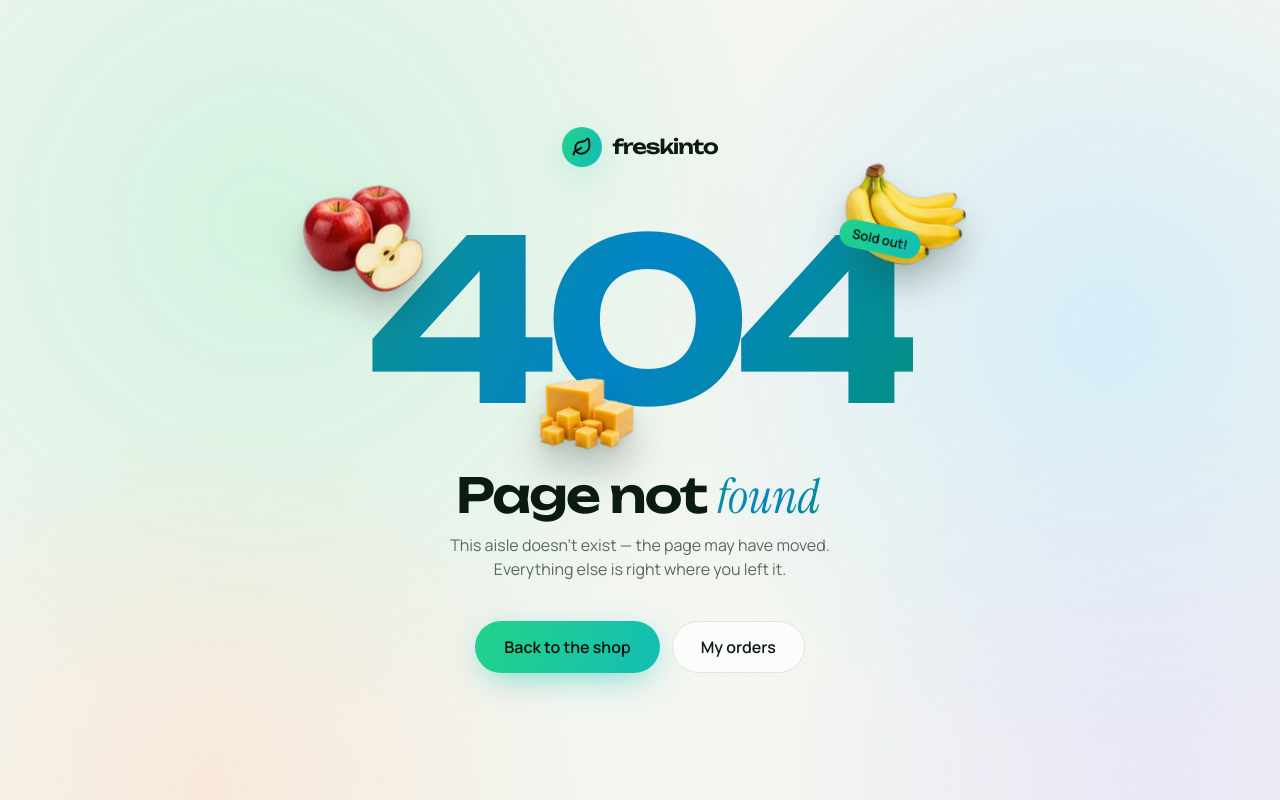
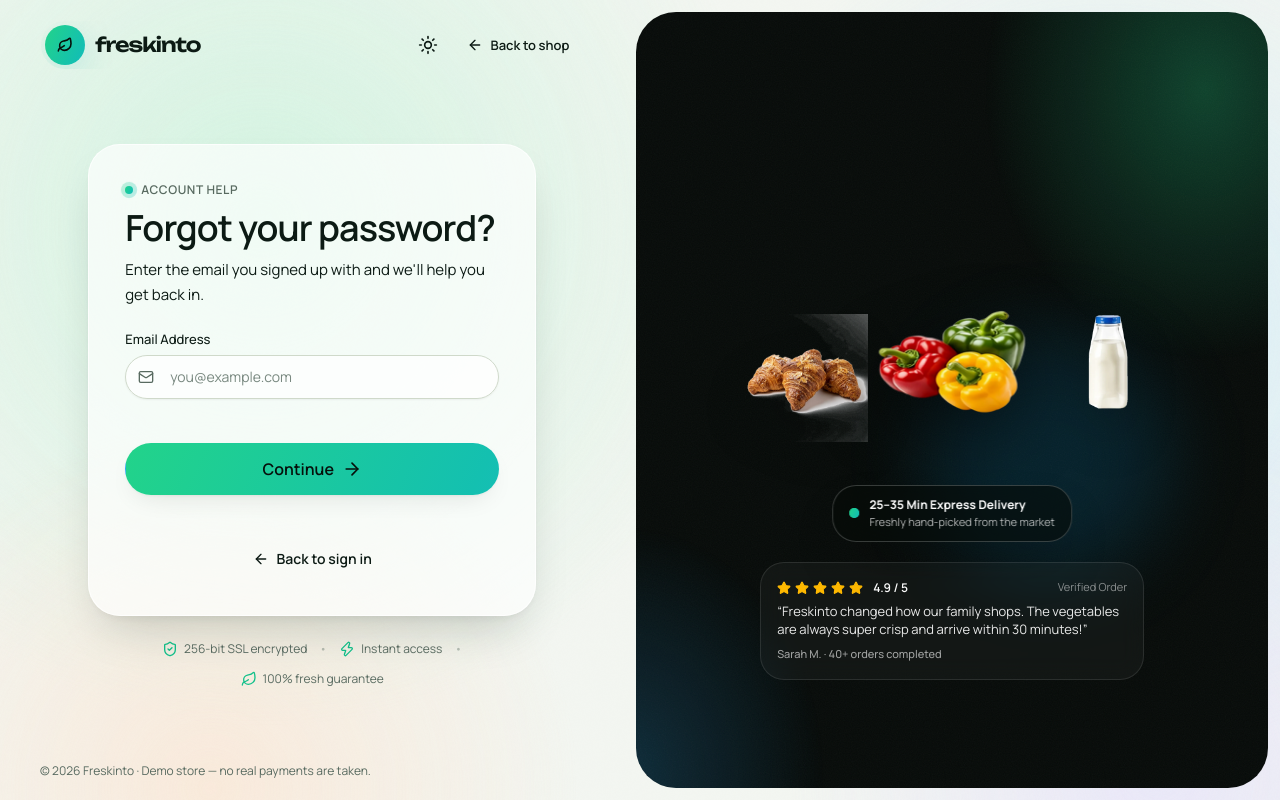
Before and after one commit to RAZA5500/SMIT-FINAL-PROJECT, a Next.js app in the folder Freskinto-web/: page /forgot-password in a window 1280 px wide. Before the commit this address had no page. Built offline with nearby package versions, Linux system fonts and the light colour scheme.

Commit message:
feat(auth): implement Forgot Password functionality with form validation and routing

```diff
--- /dev/null
+++ b/Freskinto-web/src/app/(auth)/forgot-password/(components)/ForgotPasswordForm.tsx
@@ -0,0 +1,105 @@
+"use client";
+
+import { zodResolver } from "@hookform/resolvers/zod";
+import { ArrowLeft, ArrowRight, LifeBuoy, Mail } from "lucide-react";
+import { useState } from "react";
+import { useForm } from "react-hook-form";
+import * as z from "zod";
+import { Alert, AlertBody, AlertDescription, AlertTitle } from "@/components/ui/alert";
+import { FieldGroup } from "@/components/ui/field";
+import { Stack } from "@/components/ui/flex";
+import { Form } from "@/components/ui/form";
+import { Text } from "@/components/ui/typography";
+import { ButtonLink } from "@/components/shared/ButtonLink";
+import { InputField } from "@/components/shared/InputField";
+import { LoadingButton } from "@/components/shared/LoadingButton";
+import { TextLink } from "@/components/shared/TextLink";
+import { STORE } from "@/constants/store";
+import { publicRoutes } from "@/lib/routes/routes";
+import { cn, scrollToFirstError } from "@/lib/utils";
+
+const FORM_ID = "forgot-password-form";
+
+const forgotPasswordSchema = z.object({
+  email: z.string().trim().min(1, "Email is required").email("Invalid email address"),
+});
+
+type ForgotPasswordValues = z.infer<typeof forgotPasswordSchema>;
+
+/**
+ * Static mock (FLOW-MD 01 / README §Scope). Email delivery is out of scope for the student
+ * implementation; this screen guides the customer to support without pretending an email was sent.
+ */
+export function ForgotPasswordForm() {
+  const [submittedEmail, setSubmittedEmail] = useState<string | null>(null);
+  const {
+    register,
+    handleSubmit,
+    formState: { errors, isSubmitting },
+  } = useForm<ForgotPasswordValues>({
+    resolver: zodResolver(forgotPasswordSchema),
+    mode: "onChange",
+    defaultValues: { email: "" },
+  });
+
+  if (submittedEmail) {
+    return (
+      <Stack gap="5">
+        <Alert variant="warning">
+          <LifeBuoy aria-hidden="true" />
+          <AlertBody>
+            <AlertTitle>Email reset isn&apos;t available yet</AlertTitle>
+            <AlertDescription>
+              <Text as="span">
+                We can&apos;t send reset links from this store yet. Email{" "}
+                <TextLink href={`mailto:${STORE.supportEmail}`} underline>
+                  {STORE.supportEmail}
+                </TextLink>{" "}
+                from <Text as="strong" weight="semibold">{submittedEmail}</Text> and we&apos;ll help you get back in.
+              </Text>
+            </AlertDescription>
+          </AlertBody>
+        </Alert>
+        <ButtonLink href={publicRoutes.login} variant="outline" size="xl" className={cn("w-full")}>
+          <ArrowLeft aria-hidden="true" />
+          Back to sign in
+        </ButtonLink>
+      </Stack>
+    );
+  }
+
+  return (
+    <Form
+      id={FORM_ID}
+      onSubmit={handleSubmit(({ email }) => setSubmittedEmail(email), () => scrollToFirstError(FORM_ID))}
+      className={cn("space-y-5")}
+    >
+      <FieldGroup className={cn("gap-4")}>
+        <InputField
+          id="email"
+          type="email"
+          label="Email Address"
+          placeholder="you@example.com"
+          autoComplete="username"
+          leftIcon={<Mail aria-hidden="true" />}
+          error={errors.email?.message}
+          {...register("email")}
+        />
+      </FieldGroup>
+      <LoadingButton
+        type="submit"
+        size="xl"
+        variant="fresh"
+        isLoading={isSubmitting}
+        className={cn("w-full shadow-soft")}
+      >
+        Continue
+        {!isSubmitting && <ArrowRight aria-hidden="true" />}
+      </LoadingButton>
+      <ButtonLink href={publicRoutes.login} variant="ghost" className={cn("w-full")}>
+        <ArrowLeft aria-hidden="true" />
+        Back to sign in
+      </ButtonLink>
+    </Form>
+  );
+}
--- /dev/null
+++ b/Freskinto-web/src/app/(auth)/forgot-password/page.tsx
@@ -0,0 +1,22 @@
+import type { Metadata } from "next";
+import { AuthHeading } from "@/components/customer/auth/AuthHeading";
+import { ForgotPasswordForm } from "./(components)/ForgotPasswordForm";
+
+export const metadata: Metadata = {
+  title: "Forgot password",
+  description: "Get help signing back in to your Freskinto account.",
+};
+
+/** Static screen (README §Scope) — password reset assistance */
+export default function ForgotPasswordPage() {
+  return (
+    <>
+      <AuthHeading
+        eyebrow="Account help"
+        title="Forgot your password?"
+        subtitle="Enter the email you signed up with and we'll help you get back in."
+      />
+      <ForgotPasswordForm />
+    </>
+  );
+}
--- a/Freskinto-web/src/app/(auth)/login/components/LoginForm.tsx
+++ b/Freskinto-web/src/app/(auth)/login/components/LoginForm.tsx
@@ -99,6 +99,7 @@ export function LoginForm({ redirectTo }: LoginFormProps) {
           error={errors.password?.message}
           {...register("password")}
         />
+        <Flex align="center" justify="between" className="pt-0.5">
           <Controller
             control={control}
             name="rememberMe"
@@ -112,6 +113,13 @@ export function LoginForm({ redirectTo }: LoginFormProps) {
               />
             )}
           />
+          <TextLink
+            href={publicRoutes.forgotPassword}
+            className="text-fs-12 text-muted-foreground hover:text-foreground shrink-0 self-start pt-1"
+          >
+            Forgot password?
+          </TextLink>
+        </Flex>
       </FieldGroup>
 
       {/* Quick 1-click test accounts for evaluators & developers */}
--- /dev/null
+++ b/Freskinto-web/src/app/admin/dashboard/page.tsx
@@ -0,0 +1,7 @@
+import { redirect } from "next/navigation";
+import { adminRoutes } from "@/lib/routes/routes";
+
+/** /admin/dashboard redirects directly to the admin overview page */
+export default function AdminDashboardPage() {
+  redirect(adminRoutes.home);
+}
--- a/Freskinto-web/src/components/customer/layout/SiteFooter.tsx
+++ b/Freskinto-web/src/components/customer/layout/SiteFooter.tsx
@@ -161,7 +161,7 @@ export function SiteFooter({ compact = false }: { compact?: boolean }) {
             © {COPYRIGHT_YEAR} {STORE.name}. All rights reserved.
           </Text>
           <Text tone="inherit" className="text-fs-12">
-            Demo store — payments are simulated, no real card is charged.
+            {/* Demo store — payments are simulated, no real card is charged. */}
           </Text>
         </Flex>
       </Box>
--- a/Freskinto-web/src/lib/routes/routes.ts
+++ b/Freskinto-web/src/lib/routes/routes.ts
@@ -3,9 +3,11 @@
 export const publicRoutes = {
   home: "/",
   shop: "/shop",
+  products: "/products",
   product: (id: string) => `/products/${id}`,
   login: "/login",
   register: "/register",
+  forgotPassword: "/forgot-password",
 } as const;
 
 export const customerRoutes = {
@@ -21,6 +23,7 @@ export const customerRoutes = {
 
 export const adminRoutes = {
   home: "/admin",
+  dashboard: "/admin/dashboard",
   categories: "/admin/categories",
   products: "/admin/products",
   productNew: "/admin/products/new",
```
Also changed, not shown: 2 other files (tests, documents, lock files or other folders). Lines whose indentation alone changed are shown as unchanged.
